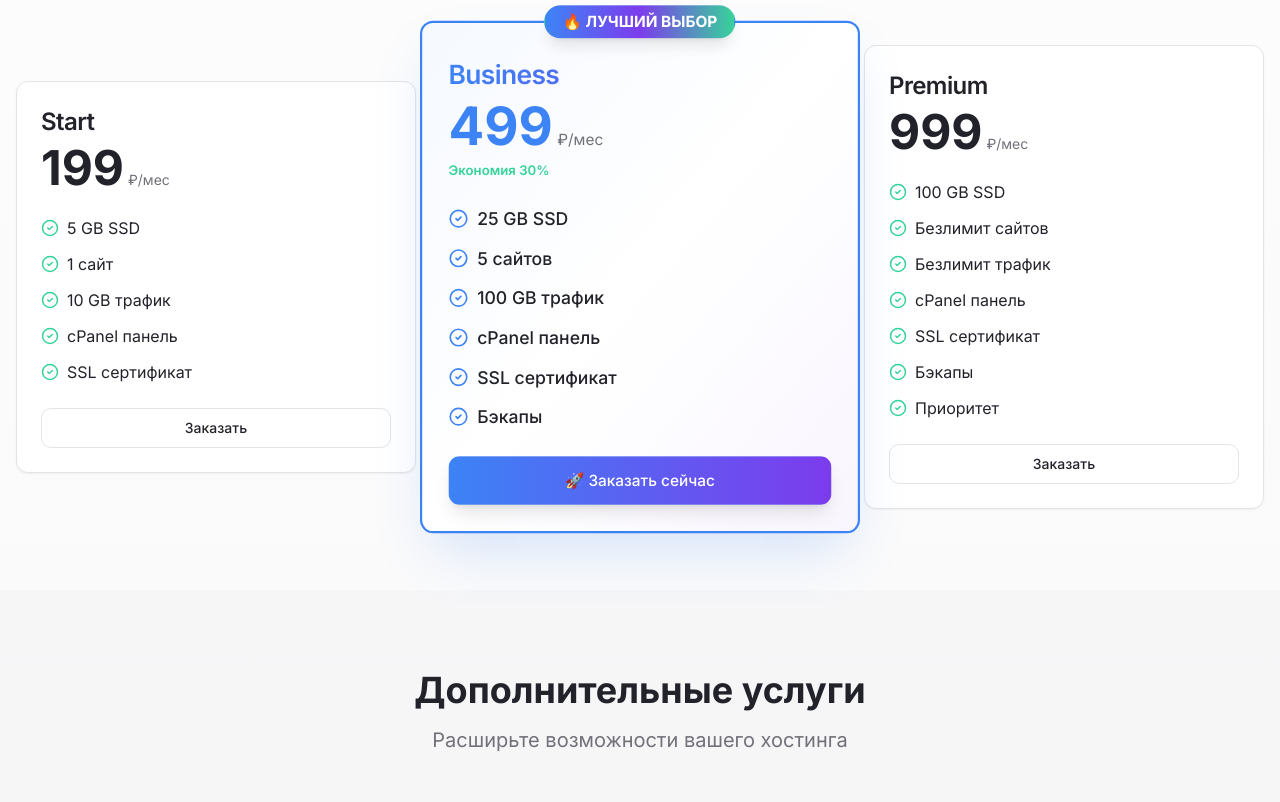
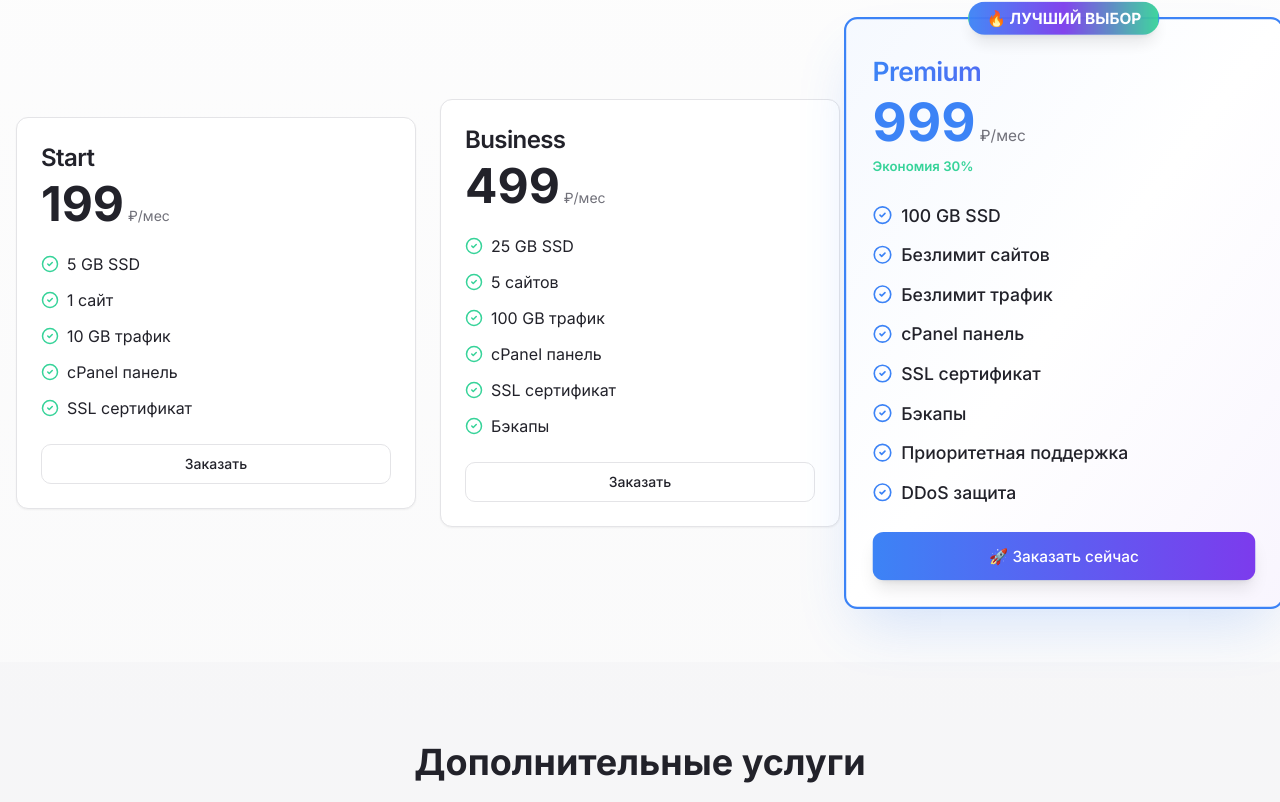
Before and after one commit to pr-poehali-dev/funtime-hosting, a React (Vite) app: page / in a window 1280 px wide. Shown: the part 862-1664 px from the top of the page. Built offline with nearby package versions, Linux system fonts and the light colour scheme.

Commit message:
Добавить функционал премиум-подписки

```diff
--- a/src/pages/Index.tsx
+++ b/src/pages/Index.tsx
@@ -19,13 +19,13 @@ const Index = () => {
       name: 'Business',
       price: '499',
       features: ['25 GB SSD', '5 сайтов', '100 GB трафик', 'cPanel панель', 'SSL сертификат', 'Бэкапы'],
-      popular: true,
+      popular: false,
     },
     {
       name: 'Premium',
       price: '999',
-      features: ['100 GB SSD', 'Безлимит сайтов', 'Безлимит трафик', 'cPanel панель', 'SSL сертификат', 'Бэкапы', 'Приоритет'],
-      popular: false,
+      features: ['100 GB SSD', 'Безлимит сайтов', 'Безлимит трафик', 'cPanel панель', 'SSL сертификат', 'Бэкапы', 'Приоритетная поддержка', 'DDoS защита'],
+      popular: true,
     },
   ];
 
@@ -40,13 +40,13 @@ const Index = () => {
       name: 'VPS-2',
       price: '1499',
       features: ['2 vCPU', '4 GB RAM', '50 GB SSD', '2 TB трафик', 'Root доступ', 'Бэкапы'],
-      popular: true,
+      popular: false,
     },
     {
       name: 'VPS-3',
       price: '2999',
-      features: ['4 vCPU', '8 GB RAM', '100 GB SSD', '5 TB трафик', 'Root доступ', 'Бэкапы', 'DDoS защита'],
-      popular: false,
+      features: ['4 vCPU', '8 GB RAM', '100 GB SSD', '5 TB трафик', 'Root доступ', 'Бэкапы', 'DDoS защита', 'Приоритет 24/7'],
+      popular: true,
     },
   ];
 
```
